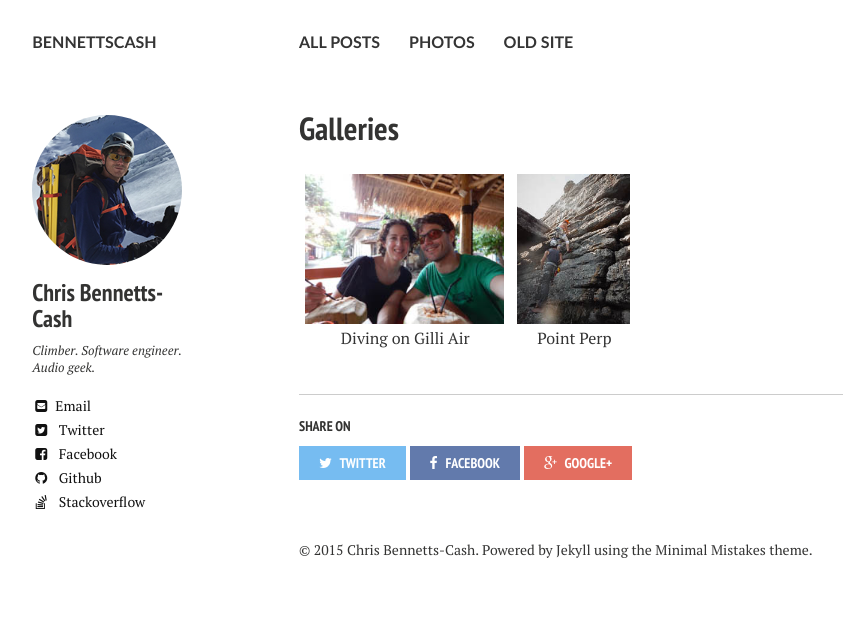
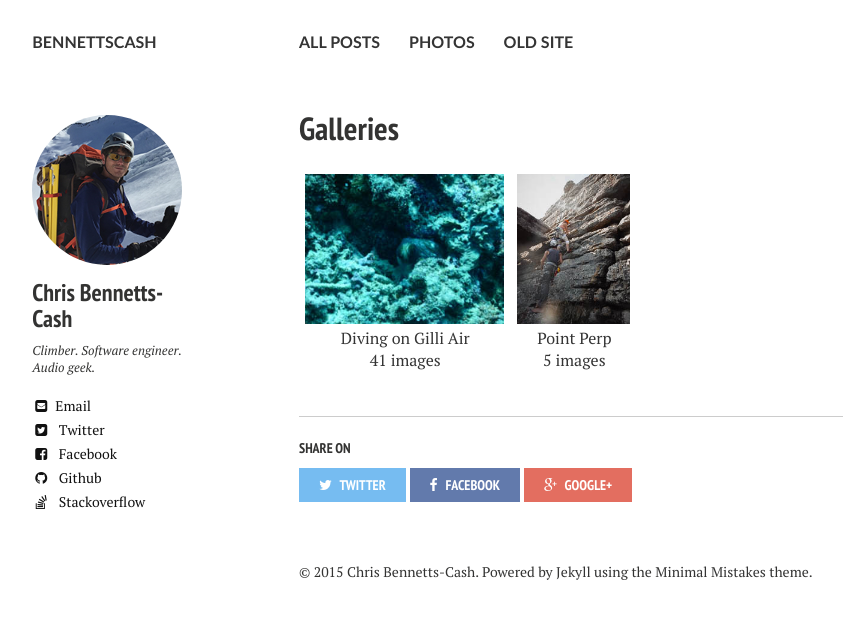
Before and after one commit to chris-bc/site, a Jekyll site: the page built from gallery/index.md, in a window 1280 px wide. Shown: the top 619 px of the page, without its empty margins (21-864 px from the left). Built offline with Jekyll 4.4.1, drawn with Linux system fonts in a browser that asks for light colours; nearby versions of some CDN libraries.

Commit message:
Random gallery thumbnail

```diff
--- a/gallery/index.md
+++ b/gallery/index.md
@@ -11,10 +11,11 @@ image:
 
 <div style="overflow: auto;">
 {% for gallery in site.data.galleries %}
+{% assign random = site.time | date: "%s%N" | modulo: gallery.images.size %}
 	<div class="gallery-thumb">
 		<a href="{{ gallery.id }}.html">
-			<img alt="{{ gallery.description }}" title="{{ gallery.description }}" src="{{ gallery.imagefolder }}/{{ gallery.images[0].thumb }}" />
-			<p>{{ gallery.description }}</p>
+			<img alt="{{ gallery.description }}" title="{{ gallery.description }}" src="{{ gallery.imagefolder }}/{{ gallery.images[random].thumb }}" />
+			<p>{{ gallery.description }}<br/>{{ gallery.images | size }} images</p>
 		</a>
 	</div>
 {% endfor %}
```
